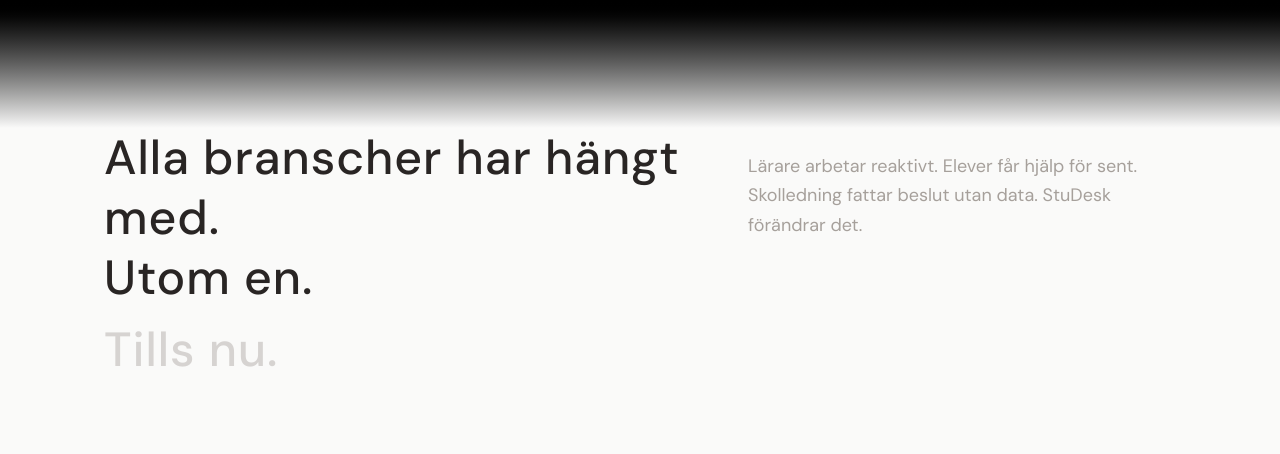
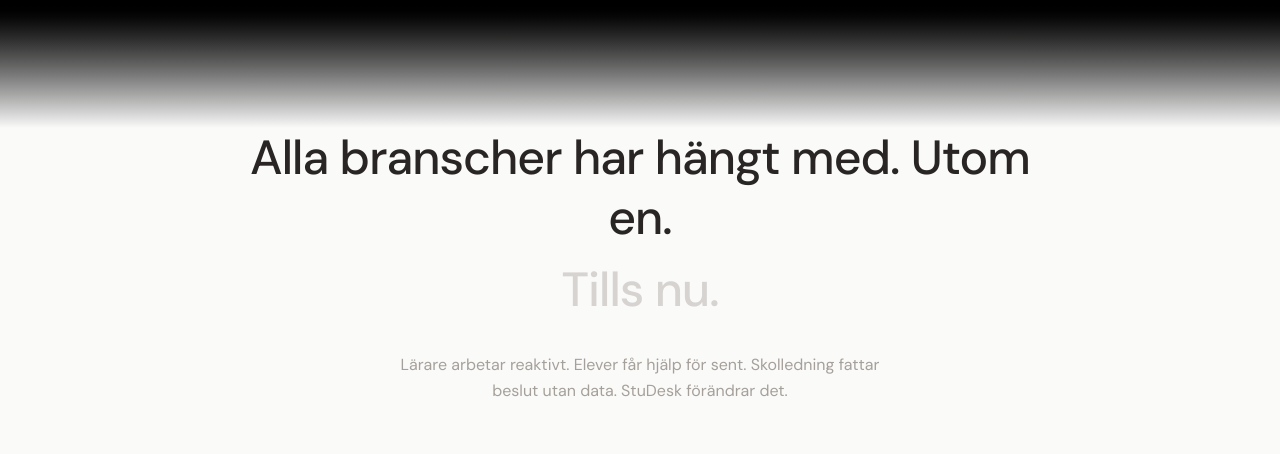
Before and after one commit to DKakai/StuDesk, a Next.js app: page / in a window 1280 px wide. Shown: the part 800-1254 px from the top of the page. Built offline with nearby package versions, Linux system fonts and the light colour scheme; no server answers.

Commit message:
uppdatering

```diff
--- a/app/page.tsx
+++ b/app/page.tsx
@@ -80,21 +80,17 @@
       {/* Statement — offset layout */}
       <section className="bg-stone-50 pb-32">
         <div className="max-w-6xl mx-auto px-10">
-          <div className="grid grid-cols-1 md:grid-cols-12 gap-8 items-start">
-            <div className="md:col-span-7">
-              <p className="text-3xl md:text-5xl leading-tight tracking-[0.02em] text-stone-800 font-medium">
-              Alla branscher har hängt med.<br />Utom en.
+          <div className="max-w-4xl mx-auto px-10 text-center">
+          <p className="text-3xl md:text-5xl leading-tight tracking-[-0.02em] text-stone-800 font-medium">
+            Alla branscher har hängt med. Utom en.
           </p>
-            <p className="text-3xl md:text-5xl leading-tight tracking-[0.02em] text-stone-300 font-medium mt-3">
+          <p className="text-3xl md:text-5xl leading-tight tracking-[-0.02em] text-stone-300 font-medium mt-3">
             Tills nu.
           </p>
-            </div>
-            <div className="md:col-span-5 md:pt-6">
-              <p className="text-lg text-stone-400 leading-relaxed">
+          <p className="text-base text-stone-400 mt-8 max-w-lg mx-auto leading-relaxed">
             Lärare arbetar reaktivt. Elever får hjälp för sent.
             Skolledning fattar beslut utan data. StuDesk förändrar det.
           </p>
-            </div>
         </div>
         </div>
       </section>
```
Lines whose indentation alone changed are shown as unchanged.
